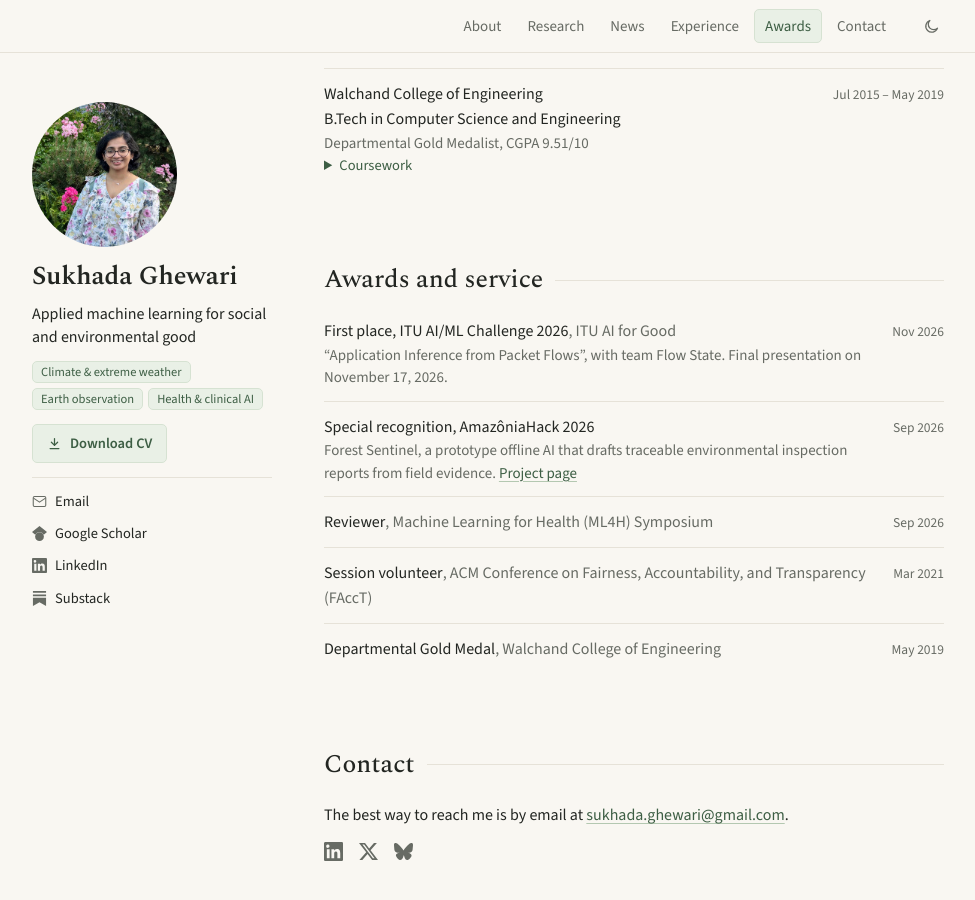
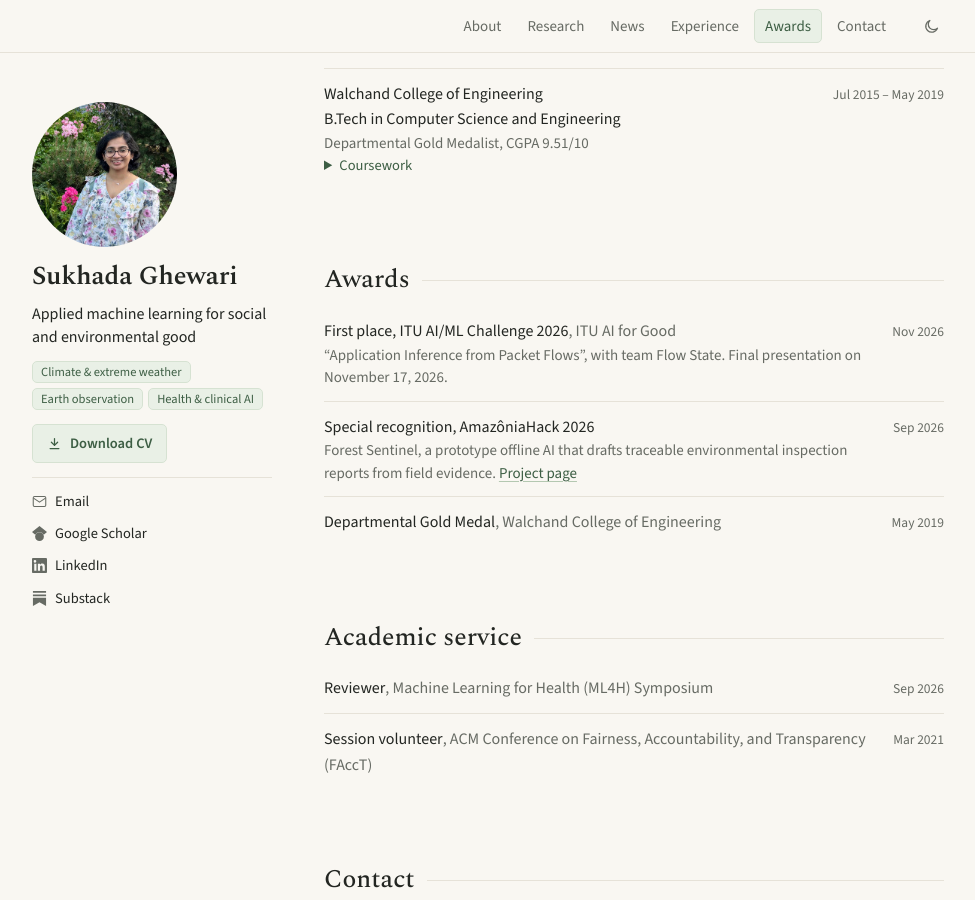
Before and after one commit to sukhadaghewari/sukhadaghewari.github.io, a Jekyll site: the page built from index.html, in a window 1280 px wide and 900 px high, scrolled down 2607 px. Shown: the whole window, without its empty margins (152-1127 px from the left). Built offline with Jekyll 4.4.1, drawn with Linux system fonts in a browser that asks for light colours.

Commit message:
Separate awards from academic service, sage favicon
- Awards and Academic service are now their own sections
- Browser-tab S uses the site's sage tint and link sage

Co-Authored-By: Claude Opus 5.5 <noreply@anthropic.com>

```diff
--- a/index.html
+++ b/index.html
@@ -8,7 +8,7 @@ permalink: /
     _config.yml             name, tagline, topics, photo, cover, links
     _data/publications.yml  Research
     _data/news.yml          News
-    _data/cv.yml            Experience, Education, Awards and service
+    _data/cv.yml            Experience, Education, Awards, Academic service
   The About text is further down in this file.
 {%- endcomment -%}
 <!doctype html>
```
Also changed, not shown: _data/cv.yml (+7 -4 lines), README.md, assets/favicon.svg.
